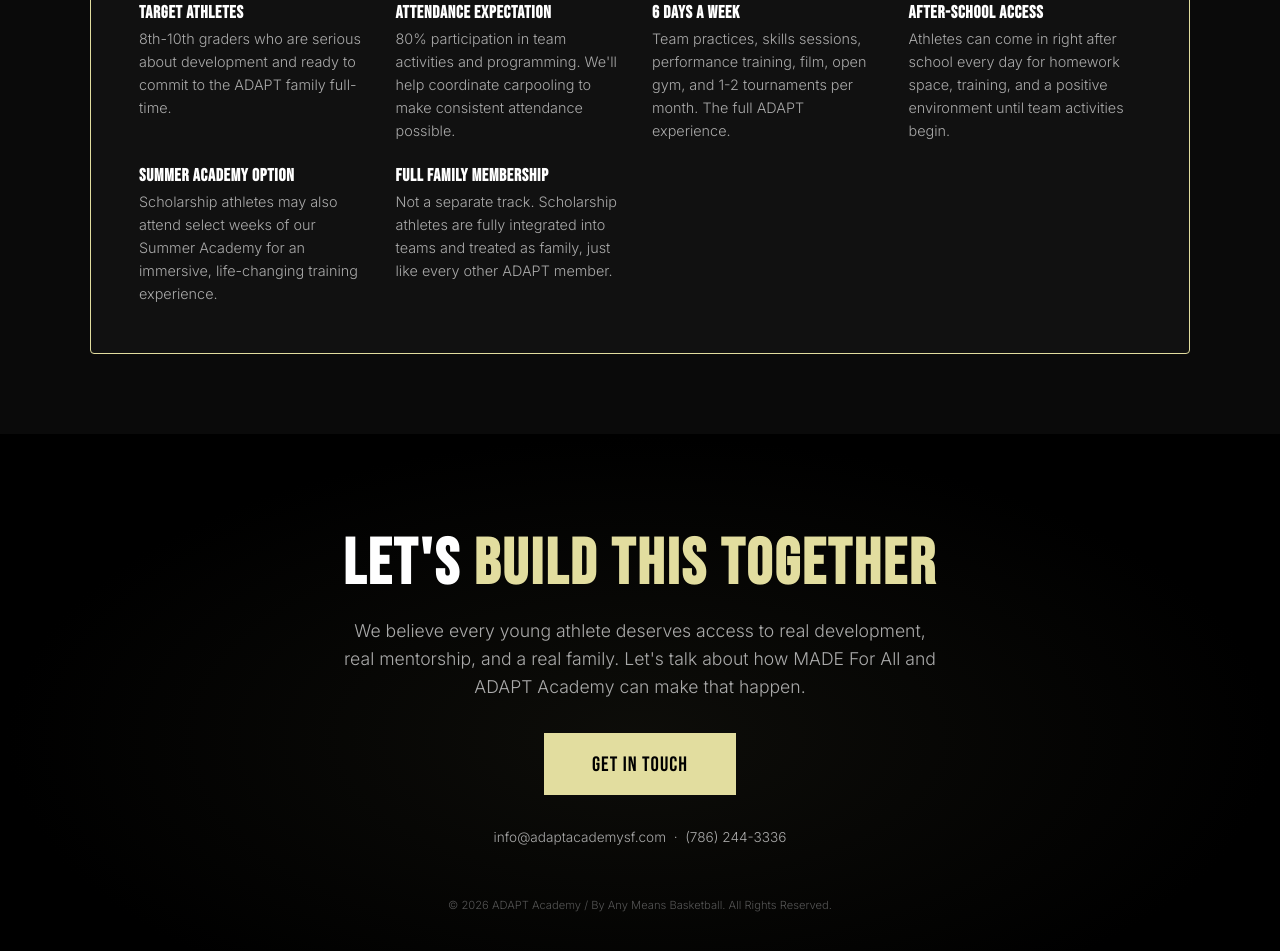
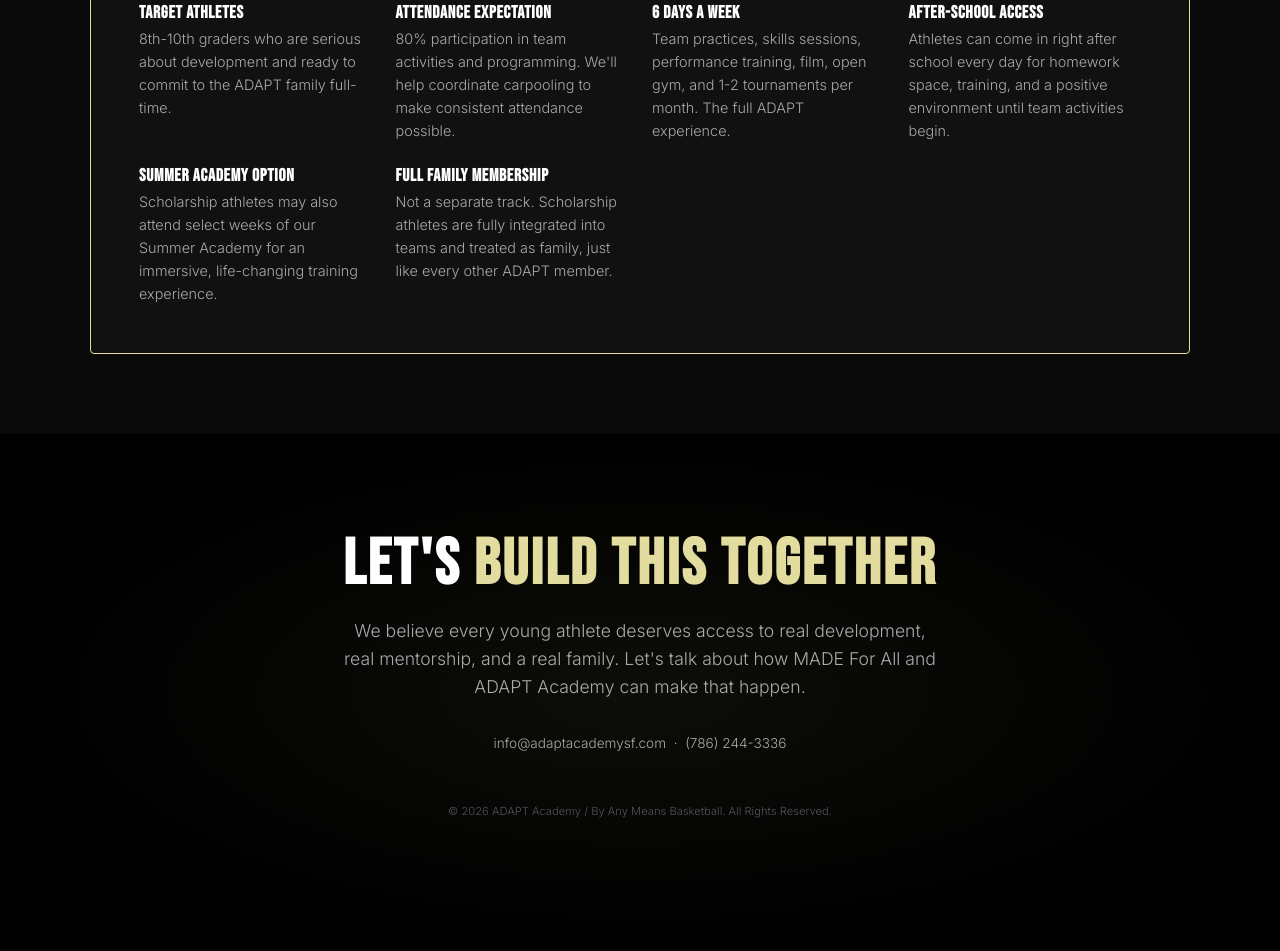
Before and after one commit to coleman-ayers/adapt-academy-made-hoops, a website: page index.html in a window 1280 px wide. Shown: the part 8632-9583 px from the top of the page. Drawn offline with Linux system fonts and the light colour scheme.

Commit message:
Remove Get In Touch button

```diff
--- a/index.html
+++ b/index.html
@@ -712,8 +712,7 @@
 <section class="cta" id="contact">
   <h2>Let's <span style="color: var(--gold);">Build This Together</span></h2>
   <p>We believe every young athlete deserves access to real development, real mentorship, and a real family. Let's talk about how MADE For All and ADAPT Academy can make that happen.</p>
-  <a href="mailto:info@adaptacademysf.com" class="cta-btn">Get In Touch</a>
-  <p style="margin-top: 2rem; font-size: 0.85rem; color: var(--gray);">
+  <p style="font-size: 0.85rem; color: var(--gray);">
     info@adaptacademysf.com &nbsp;·&nbsp; (786) 244-3336
   </p>
   <p style="margin-top: 3rem; font-size: 0.7rem; color: #555;">
```
